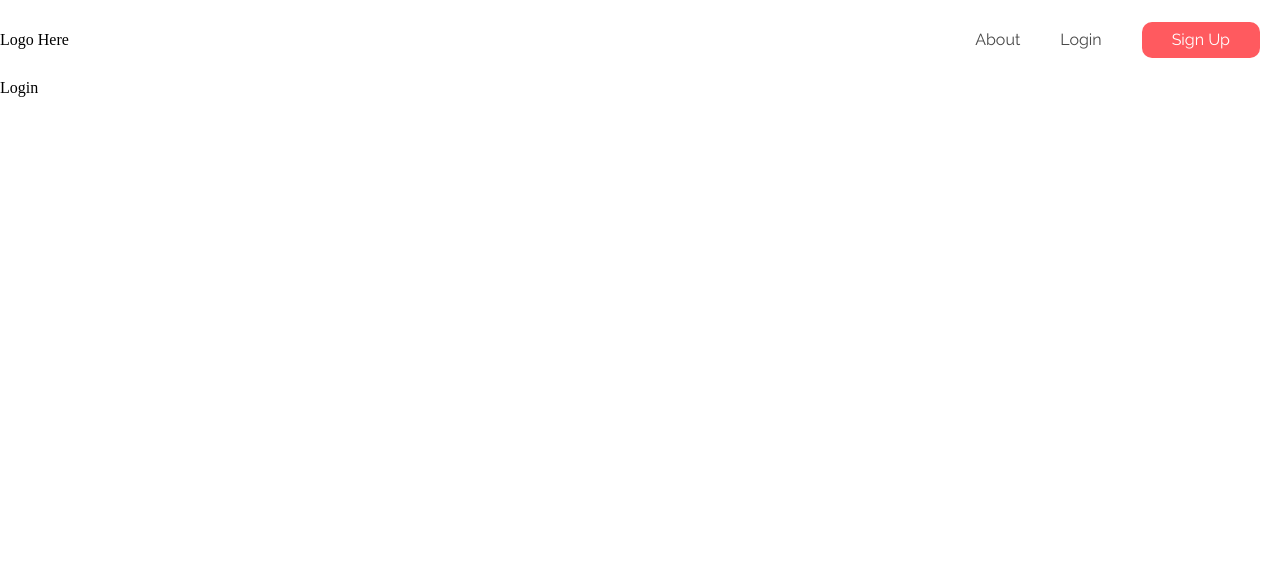
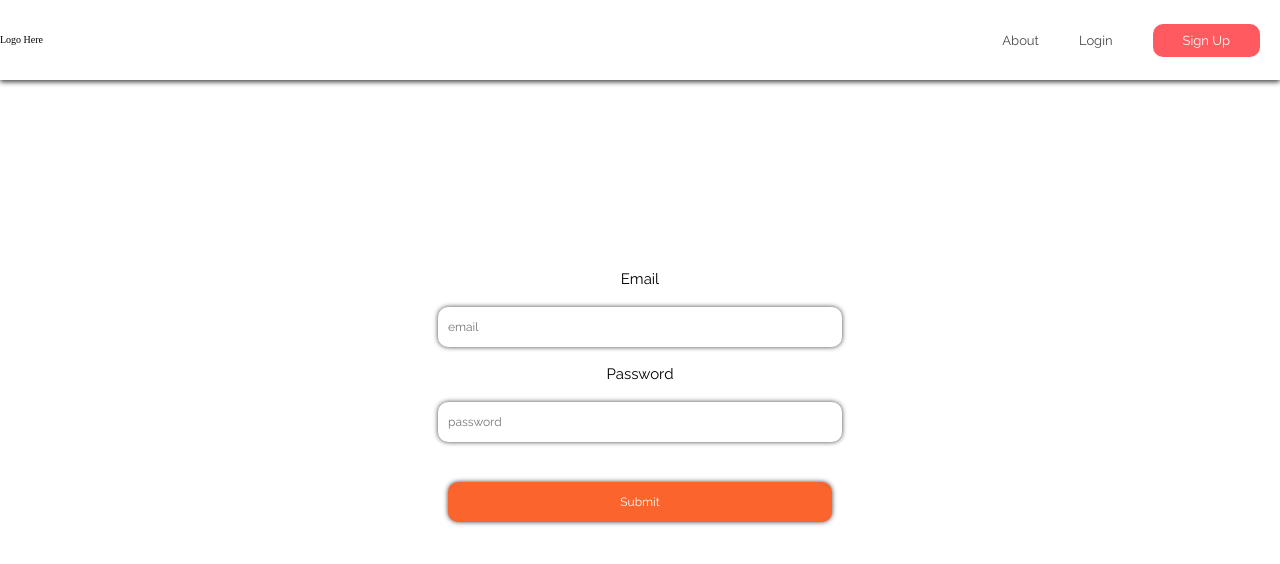
Before and after one commit to Build-Wweek-AirBnB-Optimal-Price-1/Front-End, a React (Create React App) app: page /login in a window 1280 px wide. Shown: the top 564 px of the page. Built offline with nearby package versions, Linux system fonts and the light colour scheme.

Commit message:
Created login form with basic styles

```diff
--- a/public/index.html
+++ b/public/index.html
@@ -18,7 +18,7 @@
       manifest.json provides metadata used when your web app is installed on a
       user's mobile device or desktop. See https://developers.google.com/web/fundamentals/web-app-manifest/
     -->
-    <link rel="manifest" href="%PUBLIC_URL%/manifest.json" />
+    <!-- <link rel="manifest" href="%PUBLIC_URL%/manifest.json" /> -->
     <!--
       Notice the use of %PUBLIC_URL% in the tags above.
       It will be replaced with the URL of the `public` folder during the build.
--- a/src/App.css
+++ b/src/App.css
@@ -1,8 +1,10 @@
+/* Styles for header*/
 header nav a{
     font-family: 'Raleway';
     text-decoration: none;
     color: #484848;
     margin: 0 20px;
+    font-size: 1.3rem;
 }
 
 header nav a:hover{
@@ -12,3 +14,13 @@ header nav a:hover{
 .sign-up{
     color: white;
 }
+
+/* Styles for submit button */
+.submit-button{
+    background-color: #FC642D;
+    color: white;
+}
+
+.submit-button:hover{
+    cursor: pointer;
+}
--- a/src/components/Header.js/HeaderPublic.js
+++ b/src/components/Header.js/HeaderPublic.js
@@ -7,6 +7,9 @@ const Header = styled.header`
     align-items: center;
     justify-content: space-between;
     height: 80px;
+    -webkit-box-shadow: 0px 2px 5px 0px rgba(0,0,0,0.75);
+    -moz-box-shadow: 0px 2px 5px 0px rgba(0,0,0,0.75);
+    box-shadow: 0px 2px 5px 0px rgba(0,0,0,0.75);
 `;
 
 const Navigation = styled.nav`
@@ -24,12 +27,15 @@ const LinkContainer = styled.div`
     }
 `;
 
+// Displays public header to un-registered/un-authenticated users
 function HeaderPublic(){
     return(
         <Header>
             <h1>Logo Here</h1>
             <Navigation>
+                {/* Link to marketing about page */}
                 <a>About</a>
+
                 <Link to='/login'>Login</Link>
                 <LinkContainer><Link to='signup' className='sign-up'>Sign Up</Link></LinkContainer>
             </Navigation>
--- a/src/components/Login.js
+++ b/src/components/Login.js
@@ -1,8 +1,62 @@
 import React from 'react';
+import { useForm } from 'react-hook-form';
+import styled from 'styled-components';
+
+const Form = styled.form`
+    width: 60%;
+    margin: 0 auto;
+    display: flex;
+    flex-direction: column;
+    justify-content: center;
+    margin-top: 15%;
+`;
+
+const Input = styled.input`
+    width: 50%;
+    height: 40px;
+    border: none;
+    outline: none;
+    border-radius: 10px;
+    -webkit-box-shadow: 0px 0px 5px 0px rgba(0,0,0,0.75);
+    -moz-box-shadow: 0px 0px 5px 0px rgba(0,0,0,0.75);
+    box-shadow: 0px 0px 5px 0px rgba(0,0,0,0.75);
+    margin: 20px auto;
+    padding: 0 10px;
+    font-size: 1.2rem;
+    font-family: 'Raleway';
+`;
+
+const Label = styled.label`
+    font-size: 1.5rem;
+    text-align: center;
+    font-family: 'Raleway';
+`;
 
 function Login(){
+    const { register, handleSubmit, errors } = useForm();
+
+    const onSubmit = (data) => {
+        console.log(data);
+    }
+
     return(
-        <h1>Login</h1>
+        <Form onSubmit={handleSubmit(onSubmit)}>
+            <Label>Email</Label>
+            <Input
+                name='email'
+                ref={register({ required: true })}
+                placeholder='email'
+            />
+            {errors.email && <p>Email Required</p>}
+            <Label>Password</Label>
+            <Input
+                name='password'
+                ref={register({ required: true })}
+                placeholder='password'
+            />
+            {errors.password && <p>Password Required</p>}
+            <Input type='submit' className='submit-button'/>
+        </Form>
     );
 }
 
--- a/src/index.css
+++ b/src/index.css
@@ -41,3 +41,6 @@ table {
 	border-collapse: collapse;
 	border-spacing: 0;
 }
+html{
+	font-size: 62.5%;
+}
```
